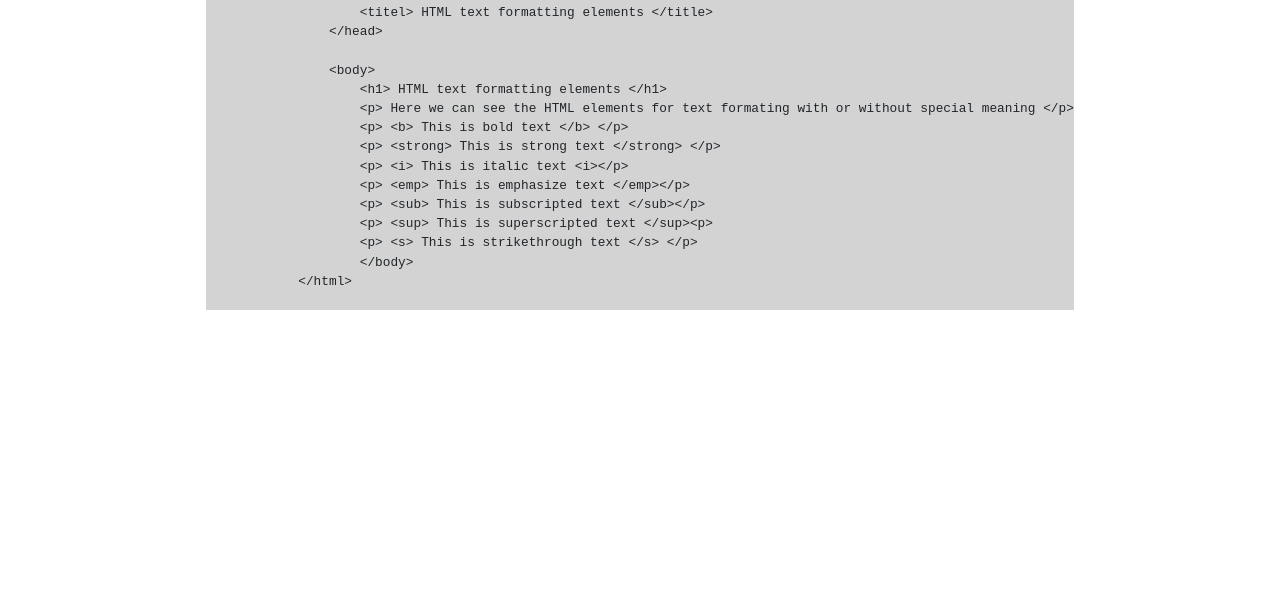
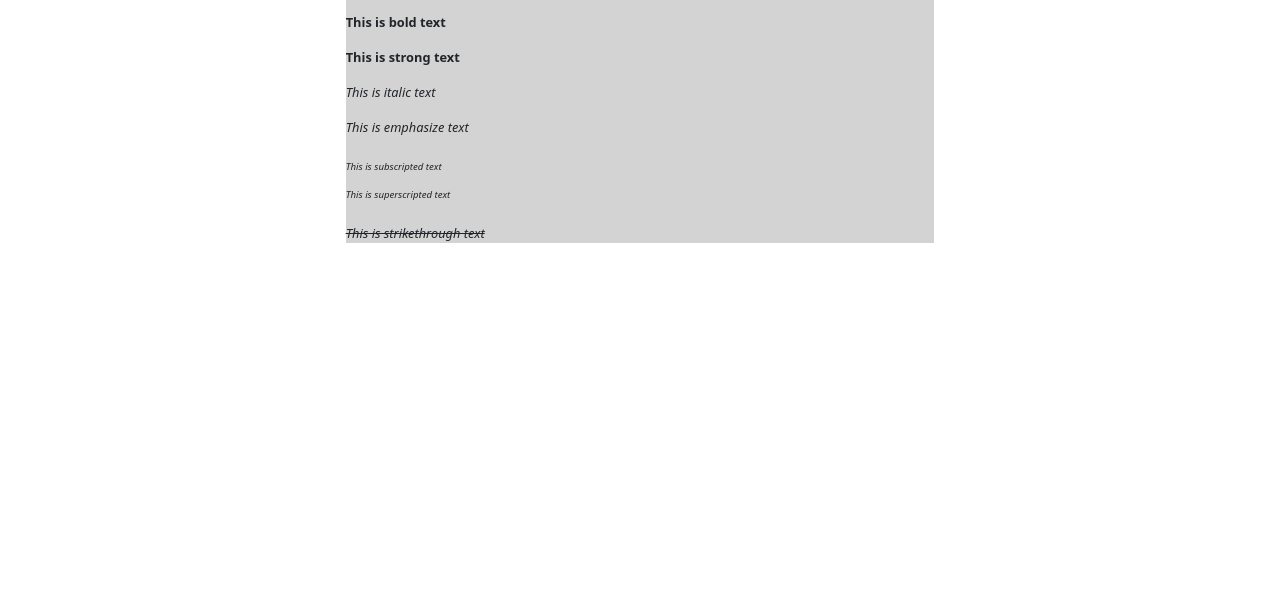
Before and after one commit to ManuelWid/FE_Day2, a plain HTML site: page Manuel/ex1.html in a window 1280 px wide. Shown: the part 210-800 px from the top of the page. Drawn offline with nearby package versions, Linux system fonts and the light colour scheme.

Commit message:
something

```diff
--- a/Manuel/ex1.html
+++ b/Manuel/ex1.html
@@ -52,7 +52,7 @@
     <div class="div">
     <h2>Exercise 1</h2>
     <div class="preform">
-        <xmp>
+        <!-- <xmp> -->
             <!DOCTYPE html>
             <html lang=en>
                 <head>
@@ -72,7 +72,7 @@
                     <p> <s> This is strikethrough text </s> </p>
                     </body>
             </html>
-        </xmp>
+        <!-- </xmp> -->
     </div>
     </div>
 
```
Also changed, not shown: Manuel/ex3.html (+2 -0 lines).
